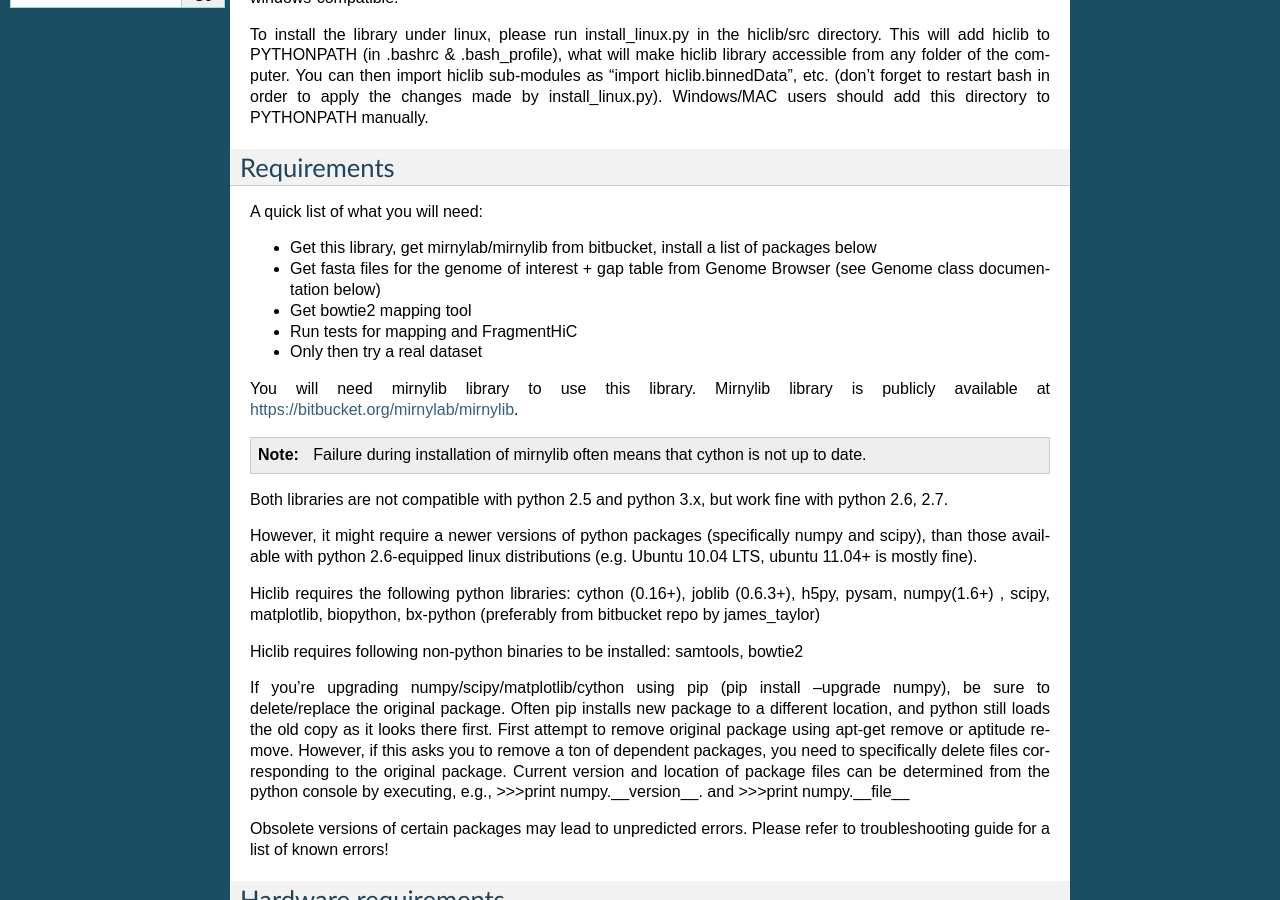
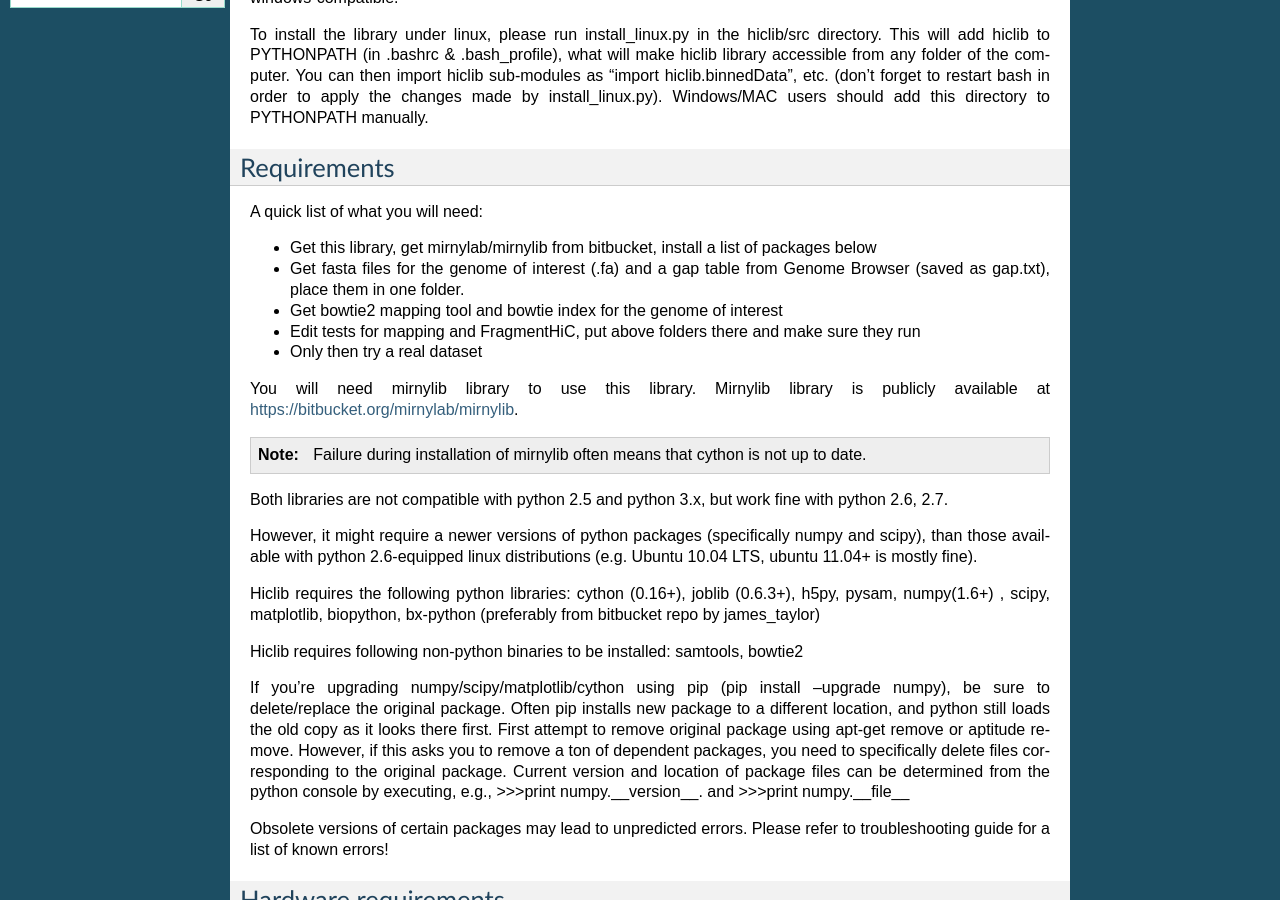
Before and after one commit to mirnylab/hiclib-legacy, a Sphinx documentation site: the page built from doc/source/index.rst, in a window 1280 px wide and 900 px high, scrolled down 440 px. Built offline with Sphinx 7.4.7, drawn with Linux system fonts in a browser that asks for light colours; formulas are drawn with MathJax 3.

Commit message:
Minor documentation change

```diff
--- a/doc/source/index.rst
+++ b/doc/source/index.rst
@@ -66,15 +66,13 @@ A quick list of what you will need:
 
 * Get this library, get mirnylab/mirnylib from bitbucket, install a list of packages below
 
-* Get fasta files for the genome of interest + gap table from Genome Browser (see Genome class documentation below)
+* Get fasta files for the genome of interest (.fa) and a gap table from Genome Browser (saved as gap.txt), place them in one folder.
 
-* Get bowtie2 mapping tool
+* Get bowtie2 mapping tool and bowtie index for the genome of interest
 
-* Run tests for mapping and FragmentHiC
+* Edit tests for mapping and FragmentHiC, put above folders there and make sure they run
 
 * Only then try a real dataset
-
-
 
 You will need mirnylib library to use this library.
 Mirnylib library is publicly available at https://bitbucket.org/mirnylab/mirnylib.
```
